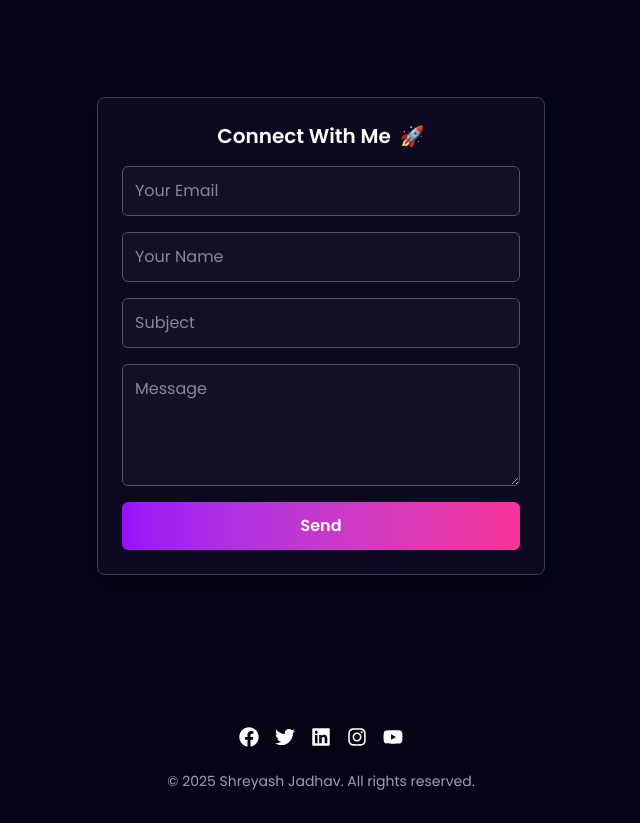
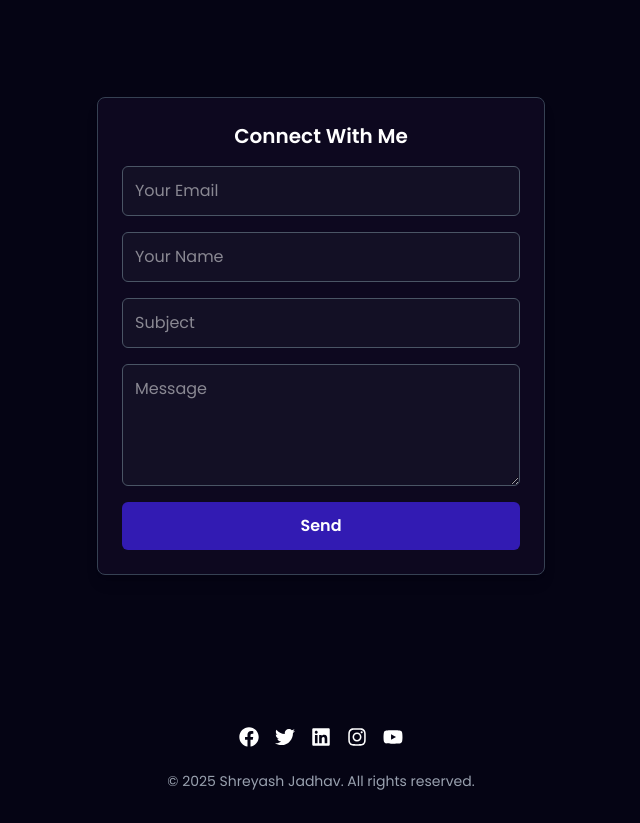
Before and after one commit to sj8687/sj-portfolio, a React (Vite) app: page / in a window 1280 px wide. Shown: the part 6760-7583 px from the top of the page, without its empty margins (319-959 px from the left). Built offline with nearby package versions, Linux system fonts and the light colour scheme.

Commit message:
added contact and footer

```diff
--- a/src/component/Contact/Contact.jsx
+++ b/src/component/Contact/Contact.jsx
@@ -46,7 +46,7 @@ const Contact = () => {
 
       <div className="mt-8 w-full max-w-md bg-[#0d081f] p-6 rounded-lg shadow-lg border border-gray-700">
         <h3 className="text-xl font-semibold text-white text-center">
-          Connect With Me <span className="ml-1">🚀</span>
+          Connect With Me
         </h3>
 
         <form ref={form} onSubmit={sendEmail} className="mt-4 flex flex-col space-y-4">
@@ -81,7 +81,7 @@ const Contact = () => {
 
           <button
             type="submit"
-            className="w-full bg-gradient-to-r from-purple-600 to-pink-500 py-3 text-white font-semibold rounded-md hover:opacity-90 transition"
+            className="w-full bg-gradient-to-r bg-[#321bb3] py-3 text-white font-semibold rounded-md hover:opacity-90 transition"
           >
             Send
           </button>
```
